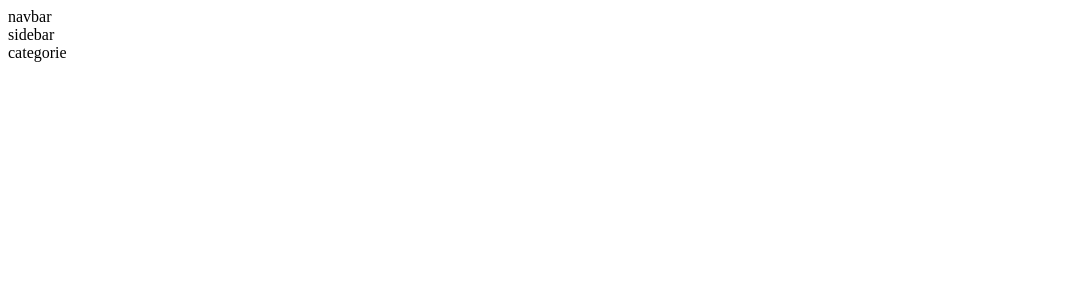
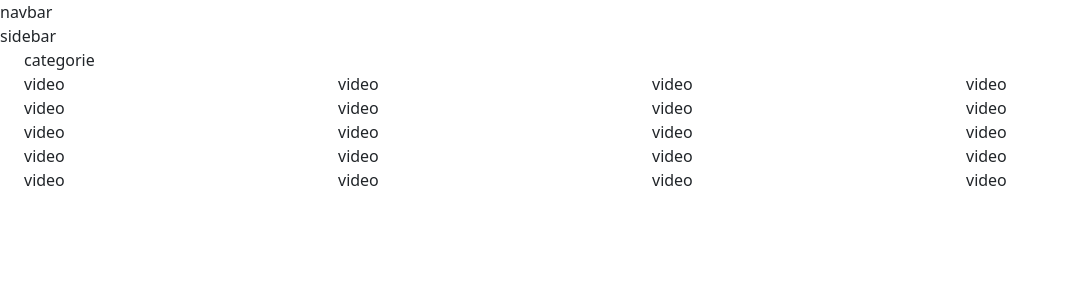
Before and after one commit to VipulGoyal95/youtube-clone, a React (Create React App) app: page / in a window 1280 px wide. Shown: the top 300 px of the page, without its empty margins (0-1068 px from the left). Built offline with nearby package versions, Linux system fonts and the light colour scheme.

Commit message:
third commit

```diff
--- a/src/App.js
+++ b/src/App.js
@@ -1,7 +1,8 @@
 import Navbar from "./components/header/Navbar";
 import Sidebar from "./components/sidebar/Sidebar";
 import Container from 'react-bootstrap/Container';
-import CategoriesBar from "./components/categoriesbar/CategoriesBar";
+import Homescreen from "./screens/homescreens/homescreen";
+
 
 function App() {
   return (
@@ -9,8 +10,8 @@ function App() {
       <Navbar/>
       <div>
         <Sidebar/>
-        <Container >
-        <CategoriesBar/>
+        <Container fluid>
+        <Homescreen/>
         </Container>
 
       </div>
--- a/src/components/video/Video.js
+++ b/src/components/video/Video.js
@@ -3,7 +3,7 @@ import React from 'react'
 const Video = () => {
   return (
     <div>
-
+      video
     </div>
   )
 }
--- a/src/index.js
+++ b/src/index.js
@@ -2,9 +2,8 @@ import React from 'react';
 import ReactDOM from 'react-dom/client';
 import App from './App';
 
+import "bootstrap/dist/css/bootstrap.min.css";
 const root = ReactDOM.createRoot(document.getElementById('root'));
 root.render(
-  <React.StrictMode>
     <App />
-  </React.StrictMode>
 );
--- /dev/null
+++ b/src/screens/homescreens/homescreen.js
@@ -0,0 +1,25 @@
+import React from 'react'
+import Container from 'react-bootstrap/esm/Container'
+import CategoriesBar from "../../components/categoriesbar/CategoriesBar";
+import Video from "../../components/video/Video";
+import Row from 'react-bootstrap/Row';
+import Col from 'react-bootstrap/Col';
+
+const Homescreen = () => {
+  return (
+    <Container fluid>
+        <CategoriesBar/>
+        <Row>
+        {
+            [...new Array(20)].map(()=>
+            (<Col lg={3} md={4}>
+            <Video/>
+            </Col>)
+        )}
+        </Row>
+
+    </Container>
+  )
+}
+
+export default Homescreen
```
Also changed, not shown: public/logo512.png (deleted), public/manifest.json (deleted), public/robots.txt (deleted).
